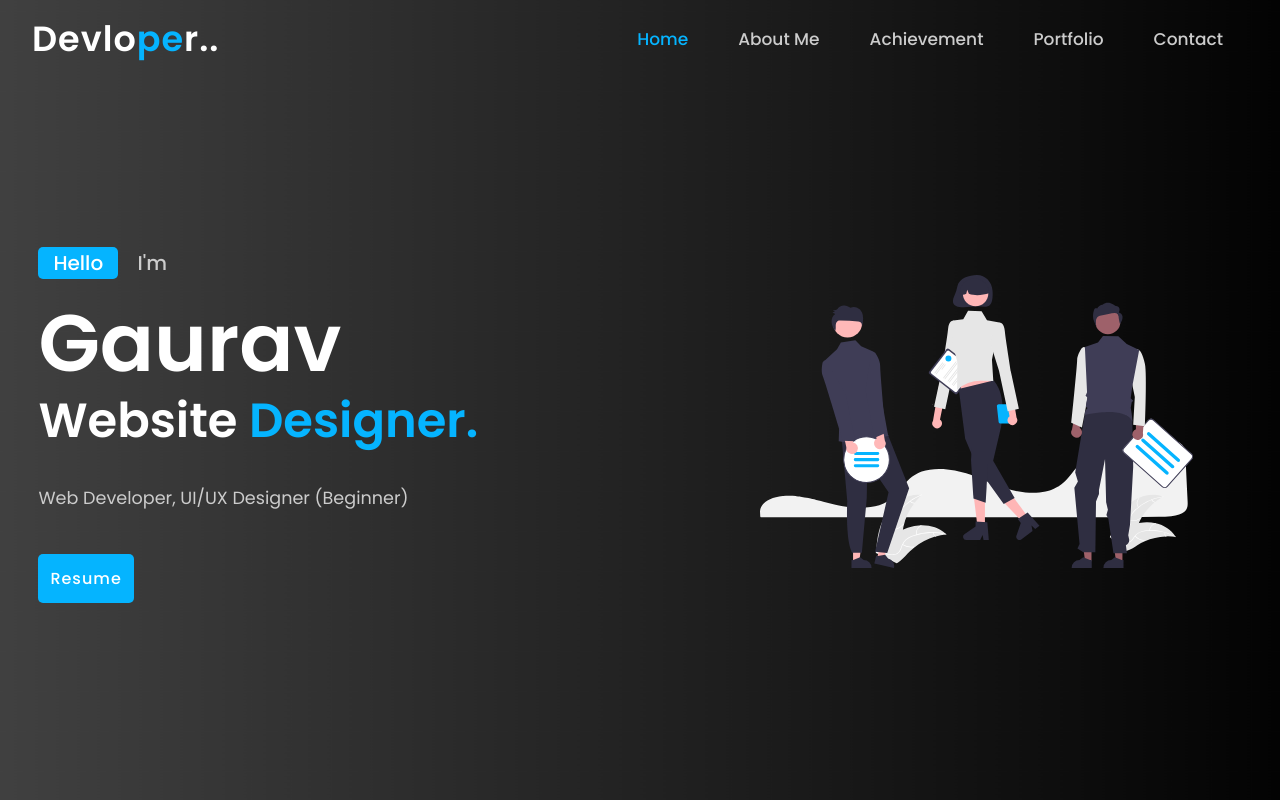
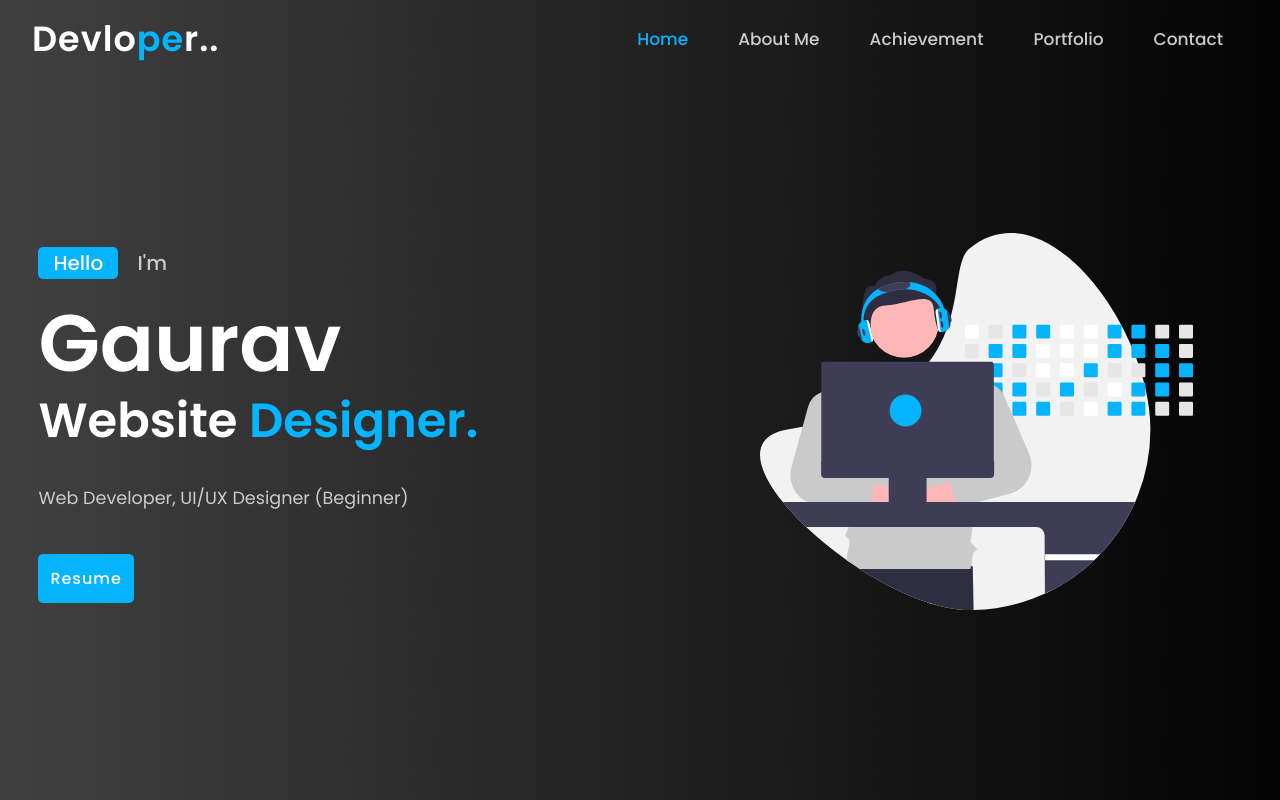
Before and after one commit to Gaurav12477/portfolio-site, a plain HTML site: page index.html in a window 1280 px wide. Shown: the top 800 px of the page. Drawn offline with nearby package versions, Linux system fonts and the light colour scheme.

Commit message:
Your commit message

```diff
--- a/index.html
+++ b/index.html
@@ -40,7 +40,7 @@
 		</div>
 		<div class="my-img">
 			<div>
-			<img src="/img/aboutMe.svg" alt="">
+			<img src="main.svg" alt="">
 			</div>
 		</div>
 	</section>
```
